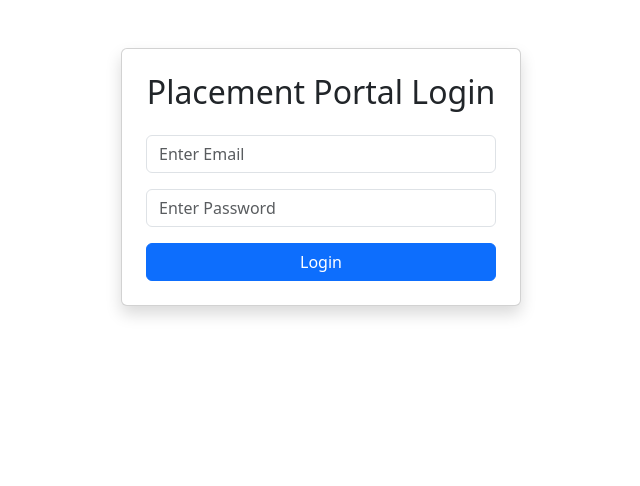
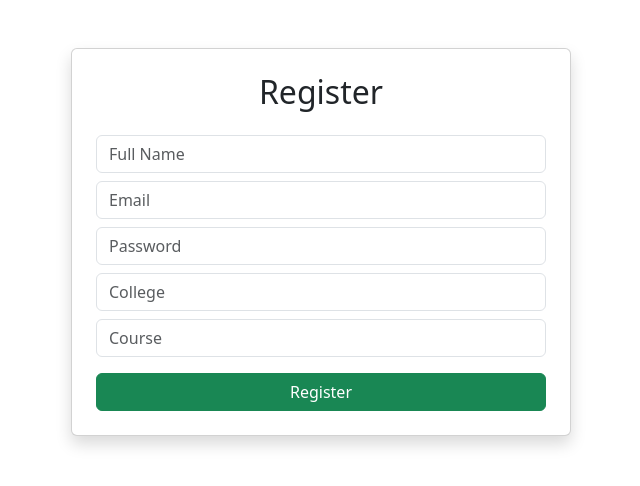
Before and after one commit to Deep-Kotak/Placement-Preparation-Portal, a React (Vite) app in the folder frontend/: page /register in a window 1280 px wide. Shown: the top 486 px of the page, without its empty margins (319-959 px from the left). Built offline with nearby package versions, Linux system fonts and the light colour scheme.

Commit message:
Added frontend authentication with login, register, dashboard, navbar and logout

```diff
--- a/frontend/src/App.jsx
+++ b/frontend/src/App.jsx
@@ -1,8 +1,33 @@
+import { BrowserRouter, Routes, Route } from "react-router-dom";
+
 import Login from "./pages/Login";
+import Register from "./pages/Register";
+import Dashboard from "./pages/Dashboard";
 
 function App() {
   return (
-    <Login />
+    <BrowserRouter>
+
+      <Routes>
+
+        <Route
+          path="/"
+          element={<Login />}
+        />
+
+        <Route
+          path="/register"
+          element={<Register />}
+        />
+
+        <Route
+          path="/dashboard"
+          element={<Dashboard />}
+        />
+
+      </Routes>
+
+    </BrowserRouter>
   );
 }
 
--- a/frontend/src/components/Navbar.jsx
+++ b/frontend/src/components/Navbar.jsx
@@ -0,0 +1,37 @@
+import { useNavigate } from "react-router-dom";
+
+function Navbar() {
+
+  const navigate = useNavigate();
+
+  const handleLogout = () => {
+
+    localStorage.removeItem("token");
+
+    alert("Logout Successful");
+
+    navigate("/");
+
+  };
+
+  return (
+    <nav className="navbar navbar-dark bg-dark">
+      <div className="container">
+
+        <span className="navbar-brand">
+          Placement Portal
+        </span>
+
+        <button
+          className="btn btn-danger"
+          onClick={handleLogout}
+        >
+          Logout
+        </button>
+
+      </div>
+    </nav>
+  );
+}
+
+export default Navbar;
--- a/frontend/src/pages/Dashboard.jsx
+++ b/frontend/src/pages/Dashboard.jsx
@@ -0,0 +1,40 @@
+import { useEffect } from "react";
+import { useNavigate } from "react-router-dom";
+import Navbar from "../components/Navbar";
+
+function Dashboard() {
+
+  const navigate = useNavigate();
+
+  useEffect(() => {
+
+    const token = localStorage.getItem("token");
+
+    if (!token) {
+      navigate("/");
+    }
+
+  }, []);
+
+  return (
+    <>
+      <Navbar />
+
+      <div className="container mt-5">
+        <div className="card shadow p-4">
+
+          <h2>
+            Welcome To Placement Preparation Portal
+          </h2>
+
+          <p>
+            Login Successful
+          </p>
+
+        </div>
+      </div>
+    </>
+  );
+}
+
+export default Dashboard;
--- a/frontend/src/pages/Login.jsx
+++ b/frontend/src/pages/Login.jsx
@@ -1,10 +1,13 @@
 import { useState } from "react";
 import API from "../services/api";
+import { useNavigate } from "react-router-dom";
 
 function Login() {
 
   const [email, setEmail] = useState("");
   const [password, setPassword] = useState("");
+
+  const navigate = useNavigate();
 
   const handleLogin = async () => {
 
@@ -22,7 +25,7 @@ function Login() {
 
       alert("Login Successful");
 
-      console.log(res.data);
+      navigate("/dashboard");
 
     } catch (error) {
 
@@ -50,9 +53,7 @@ function Login() {
           className="form-control mb-3"
           placeholder="Enter Email"
           value={email}
-          onChange={(e) =>
-            setEmail(e.target.value)
-          }
+          onChange={(e) => setEmail(e.target.value)}
         />
 
         <input
@@ -60,9 +61,7 @@ function Login() {
           className="form-control mb-3"
           placeholder="Enter Password"
           value={password}
-          onChange={(e) =>
-            setPassword(e.target.value)
-          }
+          onChange={(e) => setPassword(e.target.value)}
         />
 
         <button
@@ -71,6 +70,19 @@ function Login() {
         >
           Login
         </button>
+        <div className="text-center mt-3">
+          <p>
+            Don't have an account?
+          </p>
+
+          <button
+            className="btn btn-success"
+            onClick={() => navigate("/register")}
+          >
+            Register
+          </button>
+        </div>
+
       </div>
     </div>
   );
--- a/frontend/src/pages/Register.jsx
+++ b/frontend/src/pages/Register.jsx
@@ -0,0 +1,72 @@
+import { useState } from "react";
+import API from "../services/api";
+import { useNavigate } from "react-router-dom";
+
+function Register() {
+
+  const navigate = useNavigate();
+
+  const [full_name, setFullName] = useState("");
+  const [email, setEmail] = useState("");
+  const [password, setPassword] = useState("");
+  const [college, setCollege] = useState("");
+  const [course, setCourse] = useState("");
+
+  const handleRegister = async () => {
+
+    try {
+
+      await API.post("/auth/register", {
+        full_name,
+        email,
+        password,
+        college,
+        course
+      });
+
+      alert("Registration Successful");
+
+      navigate("/");
+
+    } catch (error) {
+
+      alert(
+        error.response?.data?.message ||
+        "Registration Failed"
+      );
+
+    }
+
+  };
+
+  return (
+    <div className="container mt-5">
+      <div className="card p-4 shadow mx-auto" style={{maxWidth:"500px"}}>
+        <h2 className="text-center mb-4">Register</h2>
+
+        <input className="form-control mb-2" placeholder="Full Name"
+          onChange={(e)=>setFullName(e.target.value)} />
+
+        <input className="form-control mb-2" placeholder="Email"
+          onChange={(e)=>setEmail(e.target.value)} />
+
+        <input type="password" className="form-control mb-2" placeholder="Password"
+          onChange={(e)=>setPassword(e.target.value)} />
+
+        <input className="form-control mb-2" placeholder="College"
+          onChange={(e)=>setCollege(e.target.value)} />
+
+        <input className="form-control mb-3" placeholder="Course"
+          onChange={(e)=>setCourse(e.target.value)} />
+
+        <button className="btn btn-success w-100"
+          onClick={handleRegister}>
+          Register
+        </button>
+
+      </div>
+    </div>
+  );
+}
+
+export default Register;
```
